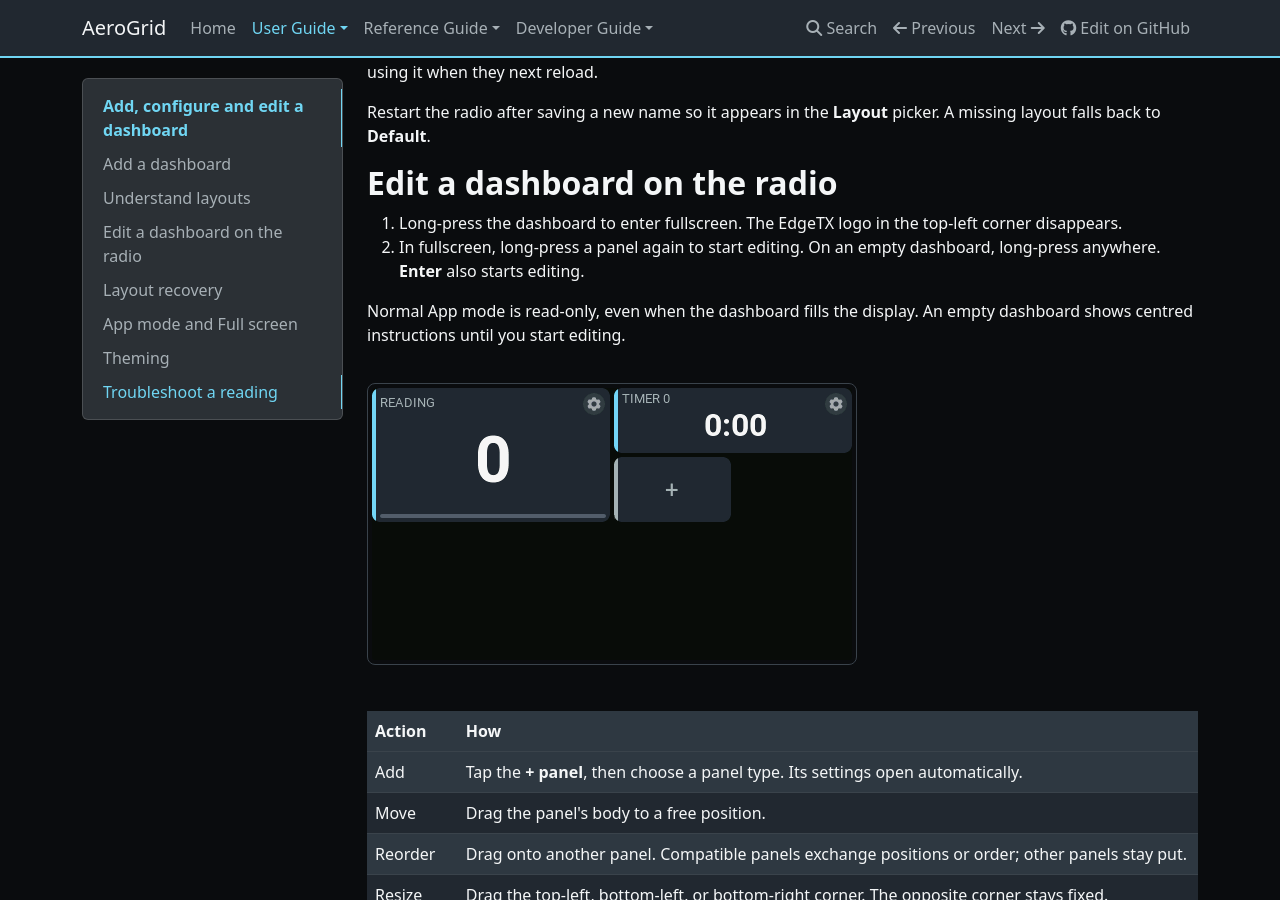
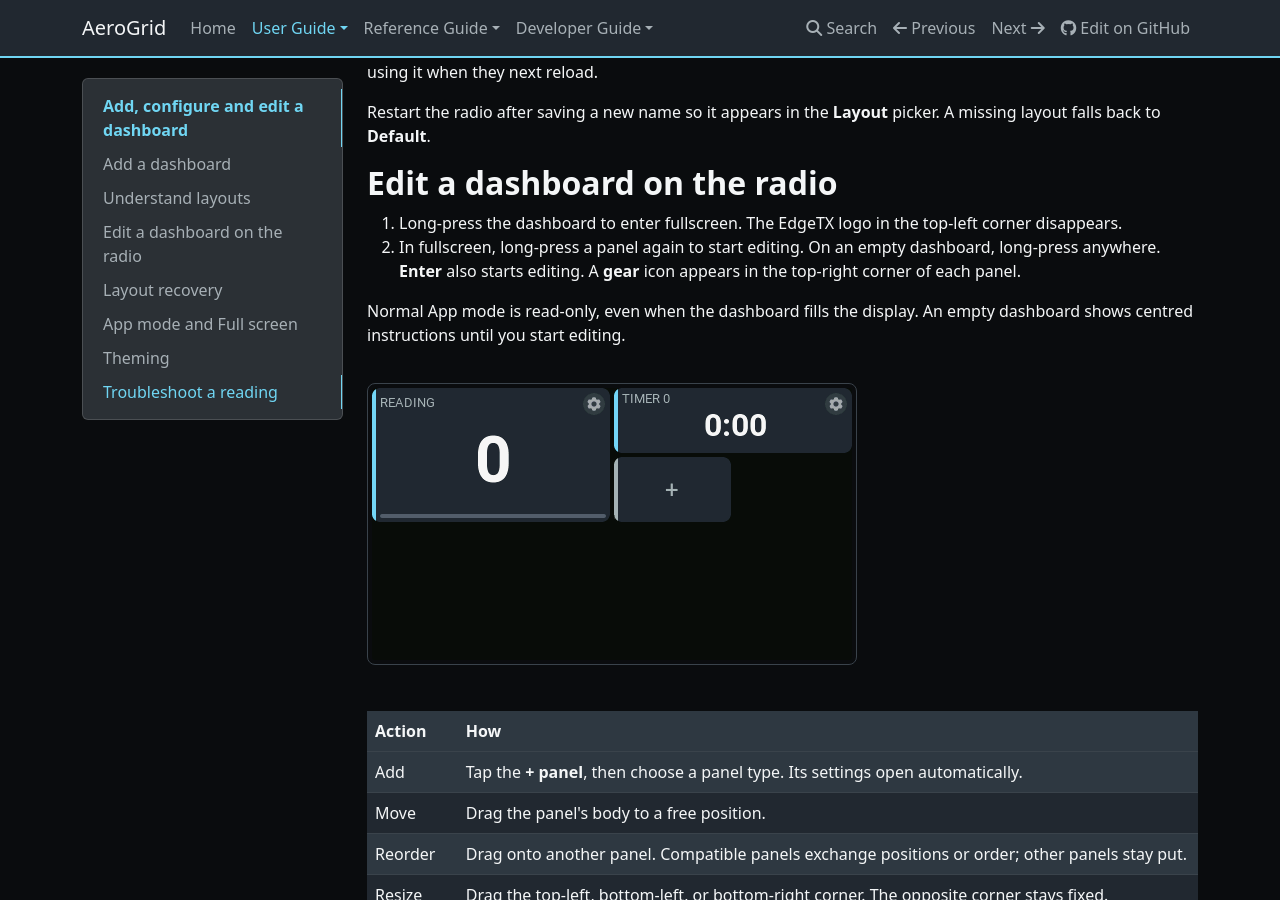
Before and after one commit to thomaskistler/aero-grid, an MkDocs documentation site: the page built from docs/user-guide/dashboards.md, in a window 1280 px wide and 900 px high, scrolled down 3093 px. Built offline with MkDocs 1.6.1, drawn with Linux system fonts in a browser that asks for light colours; nearby versions of some CDN libraries.

Commit message:
Explain the gear icons shown when editing begins
Co-authored-by: Copilot App <223556219+Copilot@users.noreply.github.com>

```diff
--- a/docs/user-guide/dashboards.md
+++ b/docs/user-guide/dashboards.md
@@ -68,7 +68,8 @@ picker. A missing layout falls back to **Default**.
 1. Long-press the dashboard to enter fullscreen. The EdgeTX logo in the
    top-left corner disappears.
 2. In fullscreen, long-press a panel again to start editing. On an empty
-   dashboard, long-press anywhere. **Enter** also starts editing.
+   dashboard, long-press anywhere. **Enter** also starts editing. A **gear**
+   icon appears in the top-right corner of each panel.
 
 Normal App mode is read-only, even when the dashboard fills the display.
 An empty dashboard shows centred instructions until you start editing.
```
